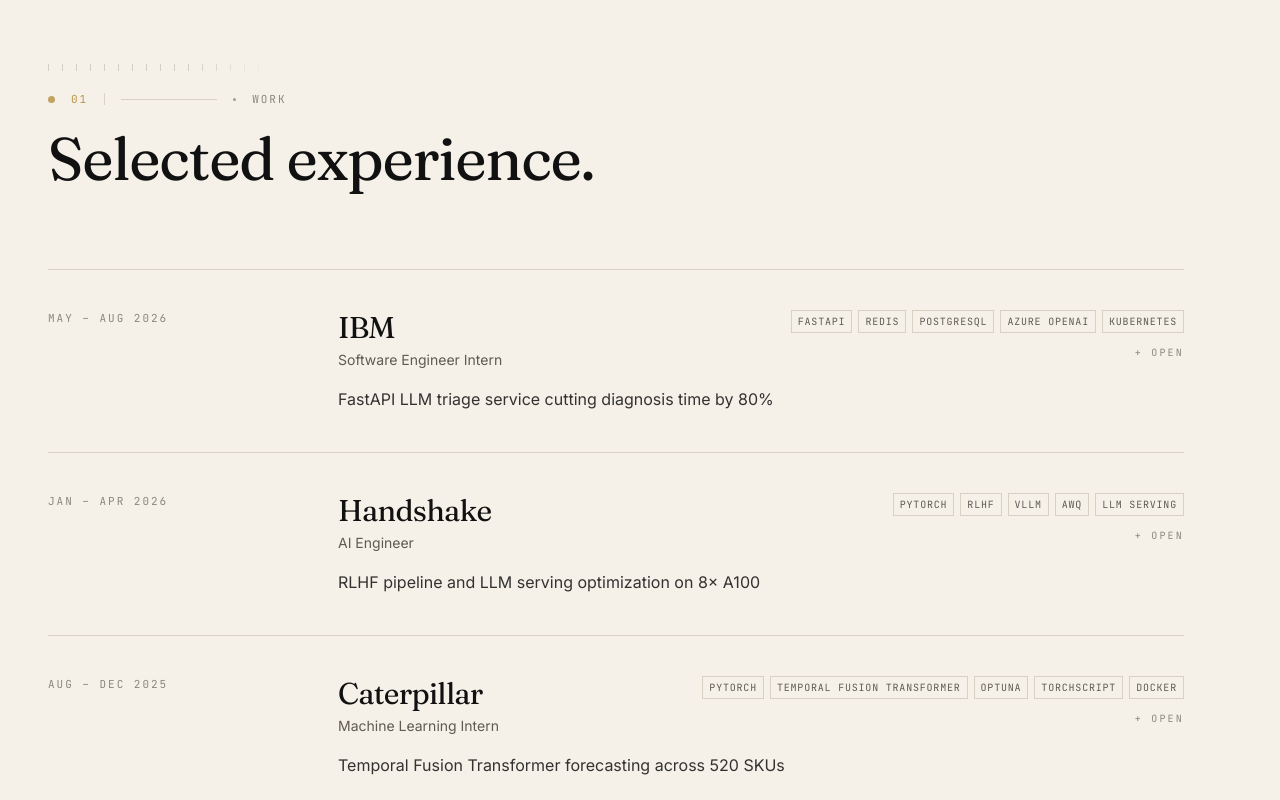
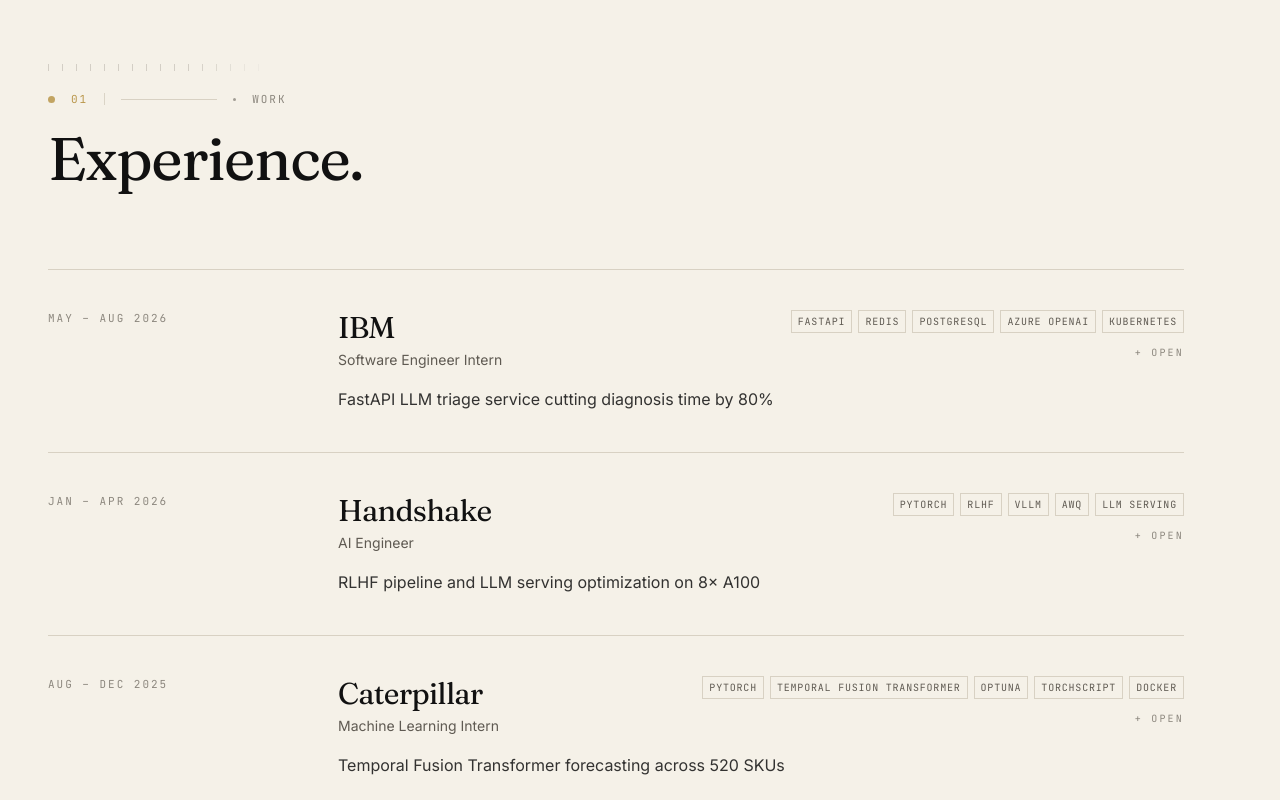
Before and after one commit to MohitManna-2006/personal-portfolio, a Next.js app: page / in a window 1280 px wide. Shown: the part 880-1680 px from the top of the page. Built offline with nearby package versions, Linux system fonts and the light colour scheme.

Commit message:
chore: shorten section titles to Experience. and Skills.

```diff
--- a/components/sections/SkillsSection.tsx
+++ b/components/sections/SkillsSection.tsx
@@ -7,7 +7,7 @@
       id="skills"
       className="relative px-6 md:px-12 lg:pr-24 py-24 md:py-36 max-w-[1440px] mx-auto"
     >
-      <SectionHeading index="04" eyebrow="Skills" title="Technical range." />
+      <SectionHeading index="04" eyebrow="Skills" title="Skills." />
 
       <div className="grid grid-cols-1 md:grid-cols-2 lg:grid-cols-3 gap-x-10 gap-y-12 border-t border-[var(--line)] pt-12">
         {skillGroups.map((g) => (
--- a/components/sections/WorkSection.tsx
+++ b/components/sections/WorkSection.tsx
@@ -13,7 +13,7 @@
       id="work"
       className="relative px-6 md:px-12 lg:pr-24 py-24 md:py-36 max-w-[1440px] mx-auto"
     >
-      <SectionHeading index="01" eyebrow="Work" title="Selected experience." />
+      <SectionHeading index="01" eyebrow="Work" title="Experience." />
 
       <ul className="border-t border-[var(--line)]">
         {workItems.map((item, i) => {
```
